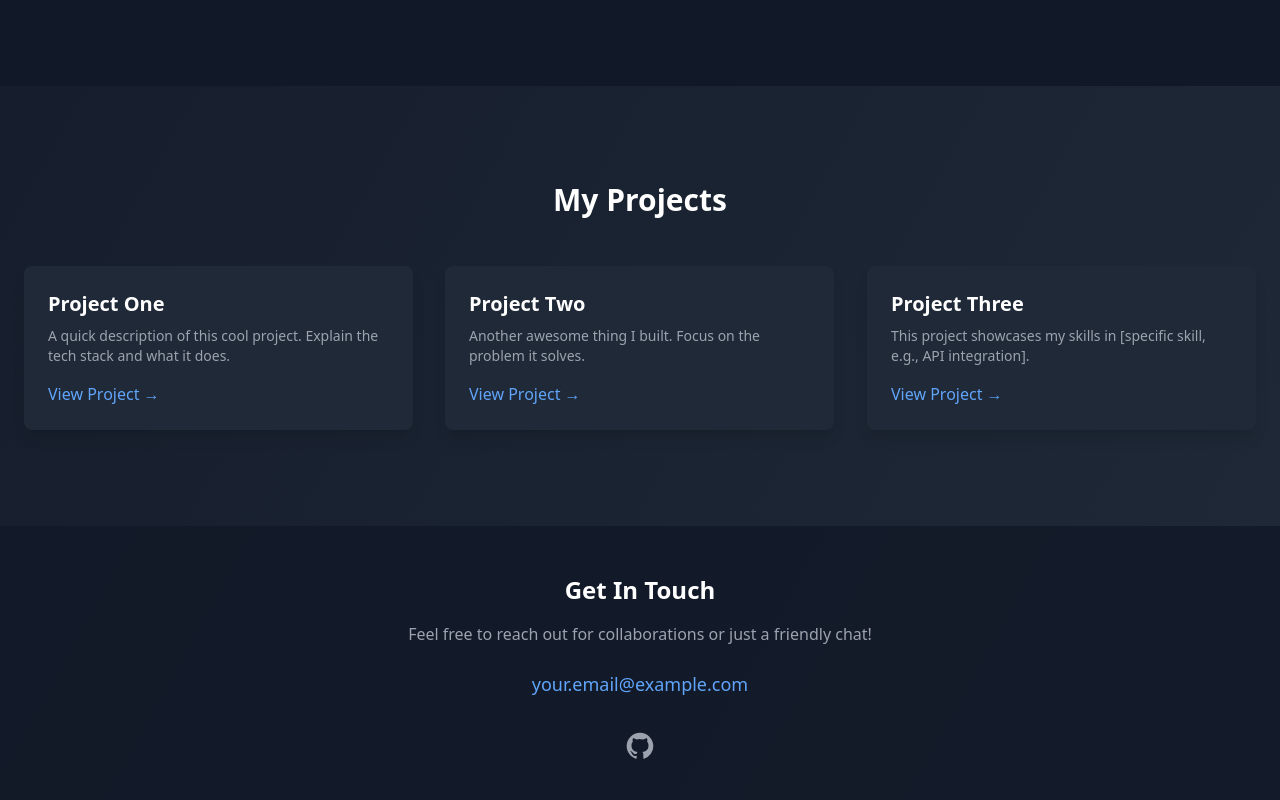
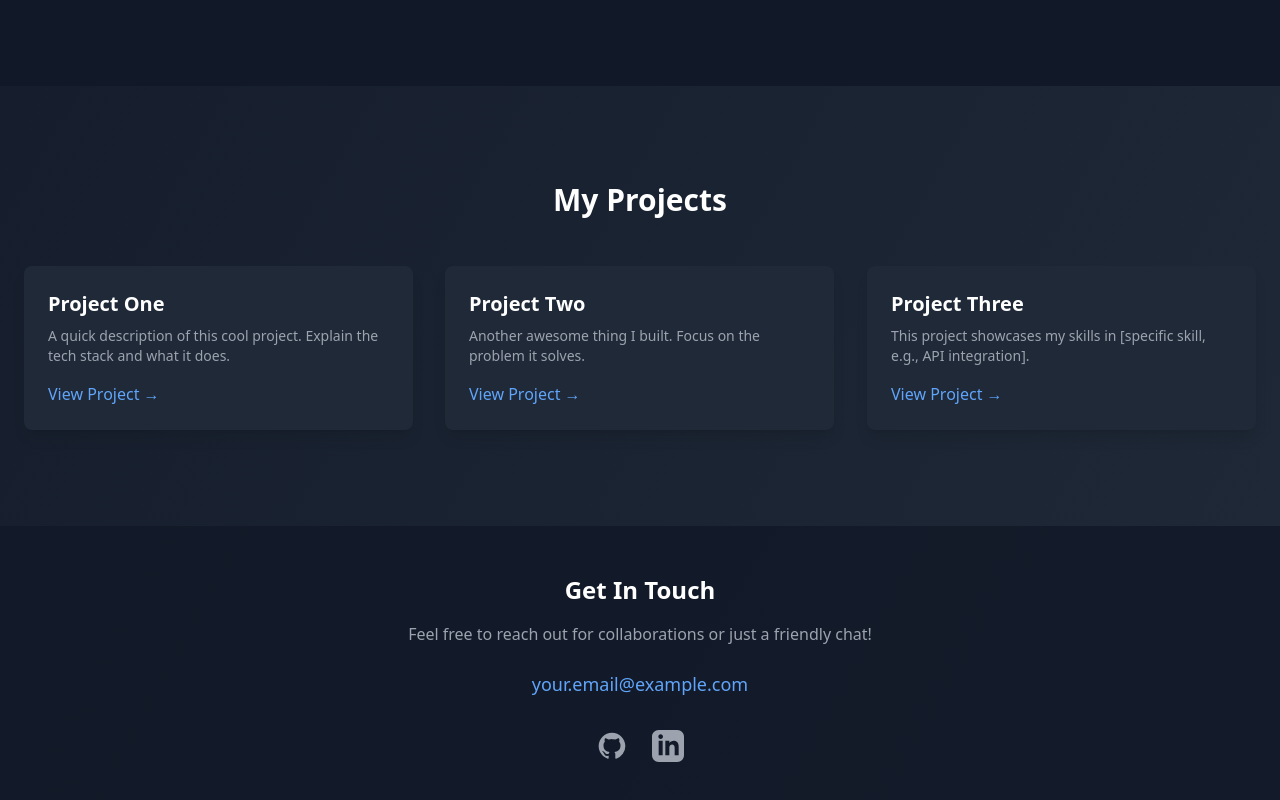
Before and after one commit to Agarva-ui/Portfolio, a website: page index.html in a window 1280 px wide. Shown: the part 1514-2314 px from the top of the page. Drawn offline with nearby package versions, Linux system fonts and the light colour scheme.

Commit message:
Update index.html

```diff
--- a/index.html
+++ b/index.html
@@ -128,6 +128,9 @@
                     <svg class="w-8 h-8" fill="currentColor" viewBox="0 0 24 24" aria-hidden="true"><path fill-rule="evenodd" d="M12 2C6.477 2 2 6.477 2 12c0 4.418 2.865 8.168 6.839 9.49.5.092.682-.217.682-.482 0-.237-.009-.868-.014-1.703-2.782.605-3.369-1.343-3.369-1.343-.454-1.158-1.11-1.466-1.11-1.466-.908-.62.069-.608.069-.608 1.003.07 1.531 1.032 1.531 1.032.892 1.53 2.341 1.088 2.91.832.092-.647.35-1.088.636-1.338-2.22-.253-4.555-1.113-4.555-4.951 0-1.093.39-1.988 1.031-2.688-.103-.253-.446-1.272.098-2.65 0 0 .84-.27 2.75 1.026A9.564 9.564 0 0112 6.844c.85.004 1.705.115 2.504.337 1.909-1.296 2.747-1.027 2.747-1.027.546 1.379.203 2.398.1 2.651.64.7 1.03 1.595 1.03 2.688 0 3.848-2.338 4.695-4.566 4.942.359.308.678.92.678 1.852 0 1.338-.012 2.419-.012 2.747 0 .268.18.58.688.482A10.001 10.001 0 0022 12c0-5.523-4.477-10-10-10z" clip-rule="evenodd" /></svg>
                 </a>
                 <!-- LinkedIn Icon -->
+                <a href="https://linkedin.com/in/your-username" target="_blank" class="text-gray-400 hover:text-white transition-colors duration-300">
+                    <svg class="w-8 h-8" fill="currentColor" viewBox="0 0 24 24" aria-hidden="true"><path d="M19 0h-14c-2.761 0-5 2.239-5 5v14c0 2.761 2.239 5 5 5h14c2.762 0 5-2.239 5-5v-14c0-2.761-2.238-5-5-5zm-11 19h-3v-11h3v11zm-1.5-12.268c-.966 0-1.75-.79-1.75-1.764s.784-1.764 1.75-1.764 1.75.79 1.75 1.764-.783 1.764-1.75 1.764zm13.5 12.268h-3v-5.604c0-3.368-4-3.113-4 0v5.604h-3v-11h3v1.765c1.396-2.586 7-2.777 7 2.476v6.759z"/></svg>
+                </a>
 
             </div>
         </div>
```
